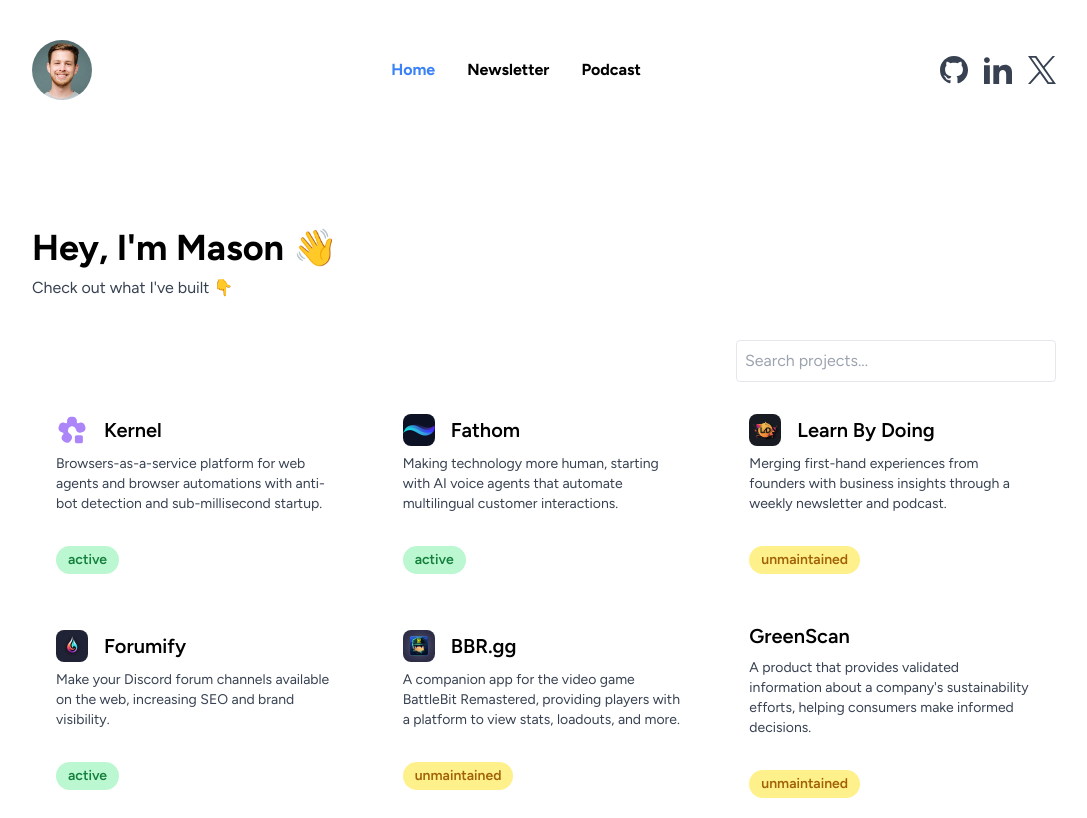
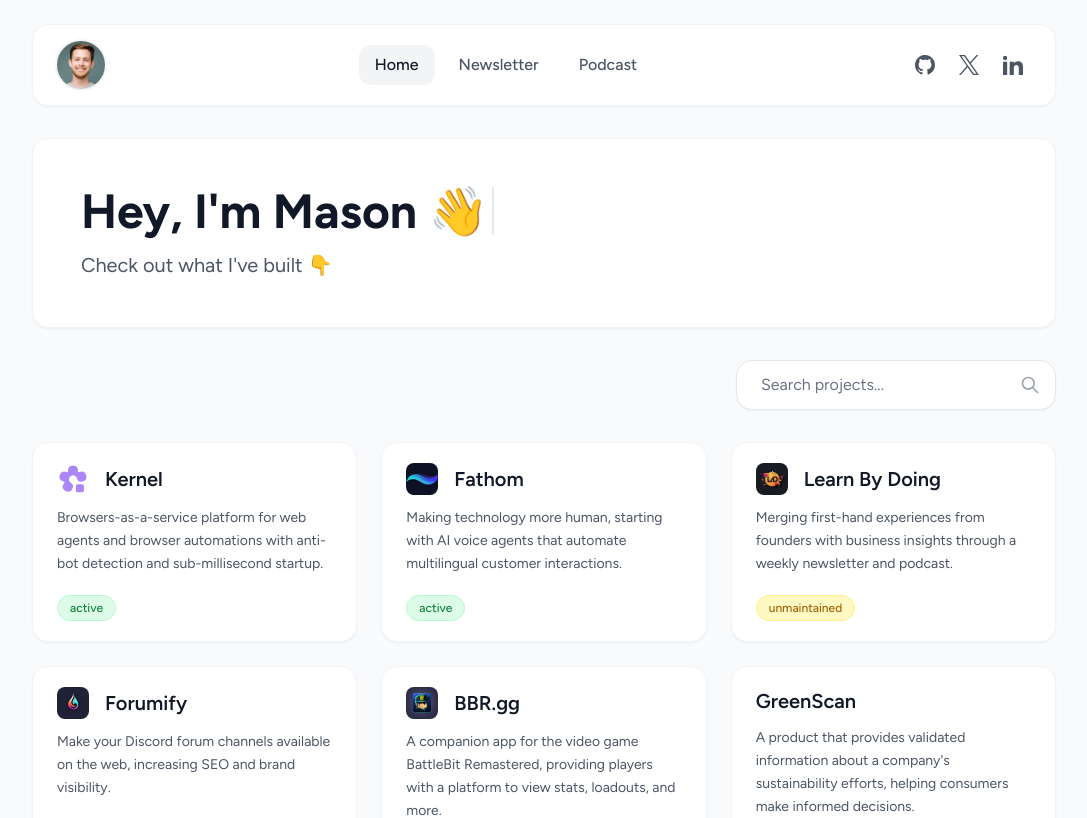
Before and after one commit to masnwilliams/masnwilliams.com, a Next.js app: page / in a window 1280 px wide. Shown: the top 818 px of the page, without its empty margins (96-1183 px from the left). Built offline with nearby package versions, Linux system fonts and the light colour scheme.

Commit message:
style: enhance UI with improved styling and layout adjustments across components

```diff
--- a/src/app/globals.css
+++ b/src/app/globals.css
@@ -1,3 +1,21 @@
 @tailwind base;
 @tailwind components;
 @tailwind utilities;
+
+@layer base {
+  body {
+    @apply bg-gray-50;
+  }
+
+  /* Smooth scrolling */
+  html {
+    scroll-behavior: smooth;
+  }
+}
+
+@layer components {
+  /* Custom focus styles for better accessibility */
+  .focus-ring {
+    @apply focus:outline-none focus:ring-2 focus:ring-offset-2 focus:ring-gray-300;
+  }
+}
--- a/src/app/layout.tsx
+++ b/src/app/layout.tsx
@@ -45,7 +45,7 @@
       <body className={figtree.className}>
         <NavBar />
 
-        <div className={"mt-14 sm:mt-32 mx-6 sm:mx-20 md:mx-32"}>
+        <div className="mt-6 sm:mt-8 mx-4 sm:mx-20 md:mx-32">
           {children}
         </div>
 
--- a/src/app/page.tsx
+++ b/src/app/page.tsx
@@ -20,26 +20,28 @@
   }, []);
 
   return (
-    <div>
-      <div
-        className={"max-sm:flex max-sm:justify-center font-bold text-4xl mb-2"}
-      >
+    <div className="max-w-7xl mx-auto">
+      {/* Hero Section */}
+      <div className="bg-white rounded-2xl p-8 sm:p-12 mb-8 shadow-sm border border-gray-100">
+        <div className="text-center sm:text-left">
+          <div className="font-bold text-4xl sm:text-5xl mb-4 text-gray-900">
             {typedText}
             <span
-          className={`inline-block w-0.5 h-10 bg-black align-top ${
+              className={`inline-block w-0.5 h-10 sm:h-12 bg-gray-900 align-top ml-1 ${
                 cursorVisible ? "opacity-100" : "opacity-0"
-          }`}
+              } transition-opacity duration-500`}
             ></span>
           </div>
 
-      <div
-        className={"max-sm:flex max-sm:justify-center text-gray-700 text-base"}
-      >
+          <p className="text-gray-600 text-lg sm:text-xl max-w-2xl">
             {/* eslint-disable-next-line react/no-unescaped-entities */}
             Check out what I've built 👇
+          </p>
+        </div>
       </div>
 
-      <div className={"mt-10"}>
+      {/* Projects Section */}
+      <div>
         <CardGrid />
       </div>
     </div>
--- a/src/components/Card.tsx
+++ b/src/components/Card.tsx
@@ -7,25 +7,25 @@
   const statusClasses = (status: CardProps["status"]) => {
     switch (status) {
       case "active":
-        return "bg-green-200 text-green-700";
+        return "bg-green-100 text-green-700 border-green-200";
       case "inactive":
-        return "bg-gray-200 text-gray-700";
+        return "bg-gray-100 text-gray-700 border-gray-200";
       case "acquired":
-        return "bg-blue-200 text-blue-700";
+        return "bg-blue-100 text-blue-700 border-blue-200";
       case "unmaintained":
-        return "bg-yellow-200 text-yellow-700";
+        return "bg-yellow-100 text-yellow-700 border-yellow-200";
     }
   };
 
   return (
     <>
       <Link href={link} target={"_blank"}>
-        <div className=" max-w-sm rounded-2xl overflow-hidden hover:bg-gray-100 hover:scale-105 transition-all relative group">
-          <div className="text-gray-500 absolute top-2 right-2 opacity-0 group-hover:opacity-100 transition-opacity duration-200">
+        <div className="max-w-sm bg-white rounded-2xl overflow-hidden hover:bg-gray-50 hover:scale-105 transition-all duration-300 relative group shadow-sm border border-gray-100 hover:shadow-md">
+          <div className="text-gray-400 absolute top-3 right-3 opacity-0 group-hover:opacity-100 transition-opacity duration-200">
             <ExternalLinkIcon size={16} />
           </div>
-          <div className="px-6 py-4">
-            <div className="flex items-center space-x-4">
+          <div className="px-6 py-5">
+            <div className="flex items-center space-x-4 mb-3">
               {image && (
                 <div className="w-8 h-8 relative">
                   <Image
@@ -37,15 +37,15 @@
                   />
                 </div>
               )}
-              <h1 className="text-xl font-semibold">{title}</h1>
+              <h1 className="text-xl font-semibold text-gray-900">{title}</h1>
             </div>
-            <p className="text-gray-700 text-sm pt-2">{description}</p>
+            <p className="text-gray-600 text-sm leading-relaxed">{description}</p>
           </div>
-          <div className="px-6 pt-4 pb-2">
+          <div className="px-6 pb-5">
             <span
               className={
                 statusClasses(status) +
-                " inline-block rounded-full px-3 py-1 text-sm font-semibold text-gray-700 mr-2 mb-2"
+                " inline-block rounded-full px-3 py-1 text-xs font-medium border"
               }
             >
               {status}
--- a/src/components/CardGrid.tsx
+++ b/src/components/CardGrid.tsx
@@ -21,27 +21,24 @@
 
   return (
     <>
-      <div className="flex justify-center sm:justify-end mb-4">
+      <div className="flex justify-center sm:justify-end mb-8">
+        <div className="relative w-full max-w-xs sm:w-80">
           <input
             type="text"
             placeholder="Search projects..."
             value={searchTerm}
             onChange={handleChange}
-          className="border p-2 rounded w-80"
+            className="bg-white border border-gray-200 rounded-2xl px-6 py-3 w-full shadow-sm focus:outline-none focus:ring-2 focus:ring-gray-200 focus:border-gray-300 transition-all placeholder-gray-500"
           />
-
-        {/*<button className={"pl-2"} onClick={() => setSearchTerm("acquired")}>*/}
-        {/*  <span*/}
-        {/*    className={*/}
-        {/*      "hover:text-blue-600 hover:bg-blue-400 bg-blue-200 text-blue-600 inline-block rounded-full px-3 py-1 text-sm font-semibold mr-2 mb-2"*/}
-        {/*    }*/}
-        {/*  >*/}
-        {/*    acquired*/}
-        {/*  </span>*/}
-        {/*</button>*/}
+          <div className="absolute right-4 top-1/2 transform -translate-y-1/2 text-gray-400">
+            <svg className="w-5 h-5" fill="none" stroke="currentColor" viewBox="0 0 24 24">
+              <path strokeLinecap="round" strokeLinejoin="round" strokeWidth={2} d="M21 21l-6-6m2-5a7 7 0 11-14 0 7 7 0 0114 0z" />
+            </svg>
+          </div>
+        </div>
       </div>
 
-      <div className="grid place-items-center align-middle grid-cols-1 sm:grid-cols-2 lg:grid-cols-3 gap-4">
+      <div className="grid grid-cols-1 sm:grid-cols-2 lg:grid-cols-3 gap-6 items-start justify-items-center">
         {filteredProjects.map((project, index) => (
           <Card
             key={project.title}
--- a/src/components/Footer.tsx
+++ b/src/components/Footer.tsx
@@ -1,12 +1,12 @@
 const Footer = () => {
   return (
-    <footer>
-      <div
-        className={
-          "flex justify-center mt-10 mb-5 text-sm sm:text-md text-gray-500 px-10 text-center"
-        }
-      >
-        Congrats! You have reached the end of the page 🎉
+    <footer className="mt-12 sm:mt-16 mb-6 sm:mb-8 mx-4 sm:mx-20 md:mx-32">
+      <div className="bg-white rounded-2xl shadow-sm border border-gray-100 px-4 py-6 sm:px-6 sm:py-8">
+        <div className="text-center">
+          <p className="text-gray-600 text-sm sm:text-base">
+            Congrats! You have reached the end of the page 🎉
+          </p>
+        </div>
       </div>
     </footer>
   );
--- a/src/components/NavBar.tsx
+++ b/src/components/NavBar.tsx
@@ -28,33 +28,36 @@
 
   const linkClasses = (href: string) => {
     return pathname === href
-      ? 'text-blue-500 hover:text-blue-700'
-      : 'text-black hover:text-gray-500'
+      ? 'text-gray-900 bg-gray-100 px-3 py-2 sm:px-4 rounded-xl font-medium text-sm sm:text-base'
+      : 'text-gray-600 hover:text-gray-900 hover:bg-gray-50 px-3 py-2 sm:px-4 rounded-xl transition-all duration-200 font-medium text-sm sm:text-base'
   }
 
   return (
-    <div className={'flex px-32 justify-center sm:justify-between my-10 gap-5'}>
+    <nav className="mx-4 sm:mx-20 md:mx-32 mt-4 sm:mt-6">
+      <div className="bg-white rounded-2xl shadow-sm border border-gray-100 px-4 py-3 sm:px-6 sm:py-4">
+        <div className="flex items-center justify-between">
+          {/* Profile Image */}
           <Link
             href={'/'}
-        className={'hidden sm:inline hover:scale-105 transition-all'}>
+            className={'hover:scale-105 transition-all duration-200 group'}>
+            <div className="relative">
               <Image
                 src={'/mason.jpg'}
-          alt={'Me'}
-          width={60}
-          height={60}
-          className={'rounded-full'}
+                alt={'Mason Williams'}
+                width={40}
+                height={40}
+                className={'w-8 h-8 sm:w-12 sm:h-12 rounded-full ring-2 ring-gray-100 group-hover:ring-gray-200 transition-all duration-200'}
               />
+            </div>
           </Link>
 
-      <div
-        className={
-          'flex font-bold items-center justify-evenly space-x-4 sm:space-x-8'
-        }>
+          {/* Navigation Links - Desktop */}
+          <div className="hidden sm:flex items-center space-x-2">
             {navItems.map((item) => (
               <Link
                 href={item.href}
                 key={item.href}
-            className={`${linkClasses(item.href)}`}
+                className={linkClasses(item.href)}
                 target={item.newTab ? '_blank' : ''}
                 rel={item.newTab ? 'noopener noreferrer' : ''}>
                 {item.text}
@@ -62,8 +65,29 @@
             ))}
           </div>
 
+          {/* Social Links */}
+          <div className="flex items-center">
             <SocialLinks />
           </div>
+        </div>
+
+        {/* Mobile Navigation */}
+        <div className="sm:hidden mt-3 pt-3 border-t border-gray-100">
+          <div className="flex justify-center space-x-1">
+            {navItems.map((item) => (
+              <Link
+                href={item.href}
+                key={item.href}
+                className={linkClasses(item.href)}
+                target={item.newTab ? '_blank' : ''}
+                rel={item.newTab ? 'noopener noreferrer' : ''}>
+                {item.text}
+              </Link>
+            ))}
+          </div>
+        </div>
+      </div>
+    </nav>
   )
 }
 
--- a/src/components/SocialLinks.tsx
+++ b/src/components/SocialLinks.tsx
@@ -5,46 +5,46 @@
   {
     name: "GitHub",
     link: "https://www.github.com/masnwilliams",
-    icon: <GitHubIcon size={28} />,
+    icon: <GitHubIcon size={20} />,
+  },
+  {
+    name: "X.com",
+    link: "https://x.com/@masnwilliams",
+    icon: <XIcon size={20} />,
   },
   {
     name: "LinkedIn",
     link: "https://www.linkedin.com/in/john-mason-williams/",
-    icon: <LinkedInIcon size={28} />,
+    icon: <LinkedInIcon size={20} />,
   },
   // {
   //   name: "Twitter",
   //   link: "https://twitter.com/@masnwilliams",
-  //   icon: <TwitterIcon size={28} />,
+  //   icon: <TwitterIcon size={20} />,
   // },
-  {
-    name: "X.com",
-    link: "https://x.com/@masnwilliams",
-    icon: <XIcon size={28} />,
-  }
   // {
   //   name: "Threads",
   //   link: "https://threads.net/@johnmasonwilliams",
-  //   icon: <ThreadsIcon size={24} />,
+  //   icon: <ThreadsIcon size={20} />,
   // },
 ];
 
 const SocialLinks = () => {
   return (
-    <>
-      <ul className="flex items-center space-x-4 text-gray-700">
+    <div className="flex items-center space-x-1 sm:space-x-2">
       {socialLinks.map((social) => (
-          <li
+        <Link
           key={social.name}
-            className={"hover:text-blue-400 hover:scale-105 transition-all"}
+          href={social.link}
+          target="_blank"
+          rel="noopener noreferrer"
+          className="p-1.5 sm:p-2 text-gray-600 hover:text-gray-900 hover:bg-gray-50 rounded-xl transition-all duration-200"
+          aria-label={social.name}
         >
-            <Link href={social.link} target={"_blank"}>
           {social.icon}
         </Link>
-          </li>
       ))}
-      </ul>
-    </>
+    </div>
   );
 };
 
--- a/src/lib/const.ts
+++ b/src/lib/const.ts
@@ -54,7 +54,7 @@
     image: '/apl-gg.png',
     description:
       'A centralized hub for the Apex Legends Esports community providing up-to-date news, tournament information, team standings, player profiles, and more.',
-    link: 'https://apl.gg/',
+    link: 'https://apl-gg.vercel.app/',
     status: 'unmaintained',
   },
   {
```
Lines whose indentation alone changed are shown as unchanged.
